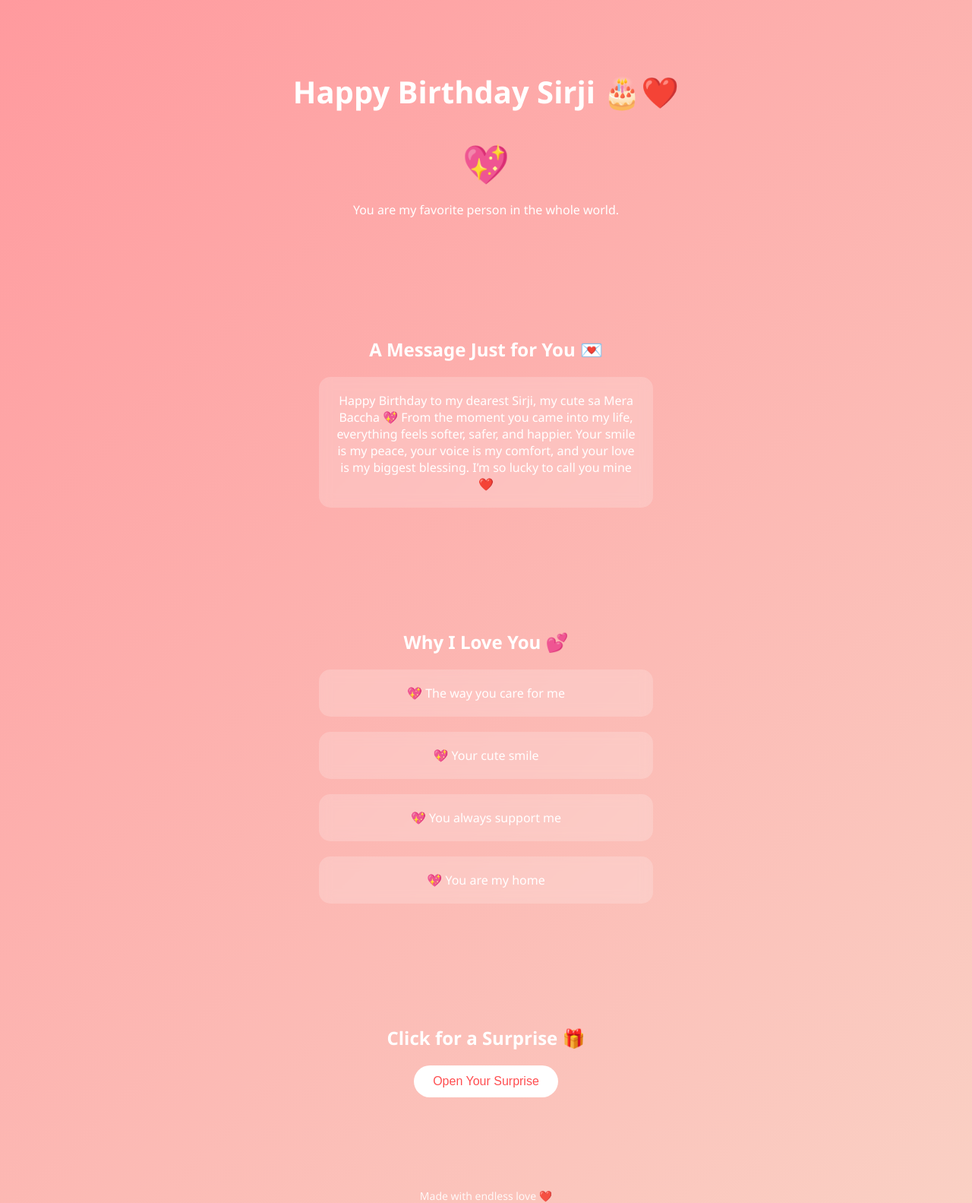
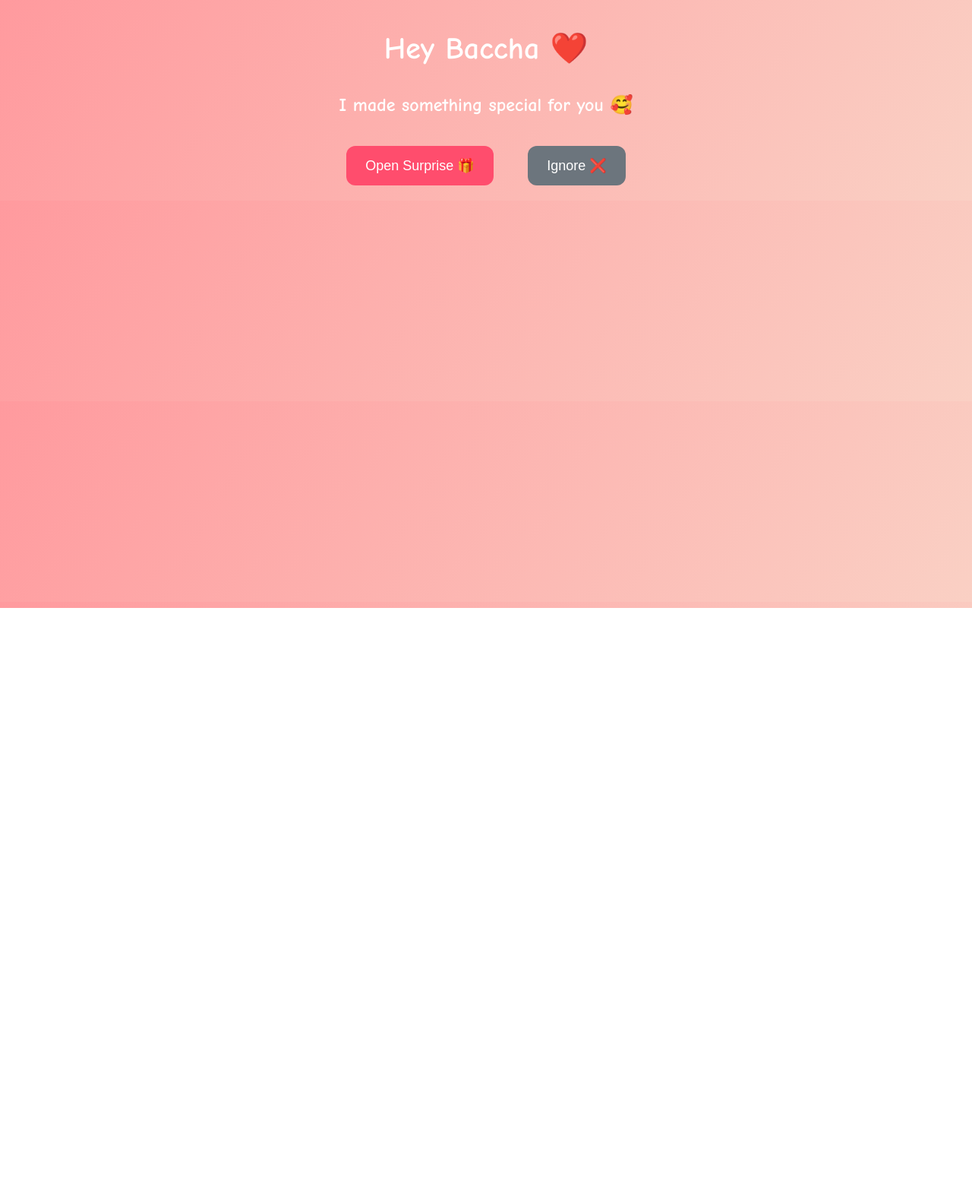
Before and after one commit to gargeebawaskar/birthday, a plain HTML site: page index.html in a window 1280 px wide. Shown: the whole page at 76% size. After the commit the page ends 800 px from the top, so only its background shows below. Drawn offline with Linux system fonts and the light colour scheme.

Commit message:
Add files via upload

```diff
--- a/index.html
+++ b/index.html
@@ -1,137 +1,122 @@
 <!DOCTYPE html>
-<html lang="en">
+<html>
 <head>
-<meta charset="UTF-8">
-<meta name="viewport" content="width=device-width, initial-scale=1.0">
-<title>Happy Birthday Sirji ❤️</title>
-
+    <title>Happy Birthday Baccha ❤️</title>
     <style>
         body {
             margin: 0;
-    font-family: 'Segoe UI', sans-serif;
             text-align: center;
-    background: linear-gradient(135deg, #ff9a9e, #fad0c4);
+            font-family: 'Comic Sans MS', cursive, sans-serif;
+            background: linear-gradient(120deg, #ff9a9e, #fad0c4);
+            color: white;
             overflow-x: hidden;
-    color: white;
         }
 
-section {
-    padding: 60px 20px;
+        h1 { margin-top: 50px; font-size: 40px; }
+        h2 { margin-top: 20px; }
+
+        .btn {
+            padding: 15px 25px;
+            font-size: 18px;
+            margin: 20px;
+            border: none;
+            border-radius: 12px;
+            cursor: pointer;
+            transition: transform 0.2s;
         }
 
-h1 {
-    font-size: 2.5em;
+        .btn:hover { transform: scale(1.1); }
+
+        .yes { background-color: #ff4d6d; color: white; }
+        .no { background-color: #6c757d; color: white; }
+
+        .emoji {
+            font-size: 45px;
+            cursor: pointer;
+            margin: 15px;
+            transition: transform 0.2s;
         }
 
-.heart {
-    font-size: 50px;
-    animation: beat 1s infinite;
+        .emoji:hover { transform: scale(1.3); }
+
+        #step2, #step3 {
+            display: none;
+            margin-top: 30px;
+            animation: fadeIn 1s ease-in-out;
         }
 
-@keyframes beat {
-    0%,100% { transform: scale(1); }
-    50% { transform: scale(1.2); }
-}
-
-.card {
-    background: rgba(255,255,255,0.2);
-    margin: 20px auto;
-    padding: 20px;
-    border-radius: 15px;
-    max-width: 400px;
-    backdrop-filter: blur(8px);
-}
-
-button {
-    padding: 12px 25px;
-    border: none;
-    border-radius: 25px;
-    background: white;
-    color: #ff4e50;
-    font-size: 16px;
-    cursor: pointer;
-    transition: 0.3s;
-}
-
-button:hover {
-    transform: scale(1.1);
+        @keyframes fadeIn {
+            from { opacity: 0; }
+            to { opacity: 1; }
         }
 
         /* Floating hearts */
-.floating-heart {
+        .heart {
             position: fixed;
-    bottom: -10px;
-    font-size: 24px;
-    animation: floatUp 5s linear forwards;
+            color: #ff1a75;
+            font-size: 25px;
+            animation: float 5s linear infinite;
         }
 
-@keyframes floatUp {
-    to {
-        transform: translateY(-100vh);
-        opacity: 0;
-    }
+        @keyframes float {
+            0% { transform: translateY(100vh); opacity: 1; }
+            100% { transform: translateY(-10vh); opacity: 0; }
         }
 
-footer {
-    margin-top: 40px;
-    font-size: 14px;
-    opacity: 0.9;
+        /* Cute bouncing text */
+        .bounce {
+            animation: bounce 1s infinite alternate;
+        }
+
+        @keyframes bounce {
+            from { transform: translateY(0px); }
+            to { transform: translateY(-10px); }
         }
     </style>
 </head>
-
 <body>
 
-<section>
-    <h1>Happy Birthday Sirji 🎂❤️</h1>
-    <div class="heart">💖</div>
-    <p>You are my favorite person in the whole world.</p>
-</section>
+    <h1 class="bounce">Hey Baccha ❤️</h1>
+    <h2>I made something special for you 🥰</h2>
 
-<section>
-    <h2>A Message Just for You 💌</h2>
-    <div class="card">
-        Happy Birthday to my dearest Sirji, my cute sa Mera Baccha 💖
-        From the moment you came into my life, everything feels softer, safer, and happier.
-        Your smile is my peace, your voice is my comfort, and your love is my biggest blessing.
-        I’m so lucky to call you mine ❤️
+    <button class="btn yes" onclick="showStep2()">Open Surprise 🎁</button>
+    <button class="btn no" onclick="alert('No escape baccha 😝')">Ignore ❌</button>
+
+    <div id="step2">
+        <h1>🎉 HAPPY BIRTHDAY BACCHA 🎉</h1>
+        <h2>Click an emoji cutie 👇</h2>
+
+        <span class="emoji" onclick="showStep3()">❤️</span>
+        <span class="emoji" onclick="showStep3()">😘</span>
+        <span class="emoji" onclick="showStep3()">🎂</span>
+        <span class="emoji" onclick="showStep3()">🐻</span>
     </div>
-</section>
 
-<section>
-    <h2>Why I Love You 💕</h2>
-    <div class="card">💖 The way you care for me</div>
-    <div class="card">💖 Your cute smile</div>
-    <div class="card">💖 You always support me</div>
-    <div class="card">💖 You are my home</div>
-</section>
-
-<section>
-    <h2>Click for a Surprise 🎁</h2>
-    <button onclick="showSurprise()">Open Your Surprise</button>
-    <p id="surpriseMessage" style="margin-top:20px; font-size:20px;"></p>
-</section>
-
-<footer>
-    Made with endless love ❤️
-</footer>
+    <div id="step3">
+        <h2 class="bounce">You are my cutest happiness 💖</h2>
+        <h2>I’m so lucky to have you in my life 🥺</h2>
+        <h2>Stay mine forever baccha ❤️</h2>
+    </div>
 
     <script>
-function showSurprise() {
-    document.getElementById("surpriseMessage").innerHTML =
-        "I LOVE YOU SO MUCH SIRJI 💞 Forever yours, your baccha 🥺❤️";
+        function showStep2() {
+            document.getElementById("step2").style.display = "block";
+        }
 
-    // Create floating hearts
-    for (let i = 0; i < 25; i++) {
+        function showStep3() {
+            document.getElementById("step3").style.display = "block";
+            createHearts();
+        }
+
+        function createHearts() {
+            setInterval(() => {
                 let heart = document.createElement("div");
-        heart.className = "floating-heart";
                 heart.innerHTML = "💖";
+                heart.classList.add("heart");
                 heart.style.left = Math.random() * 100 + "vw";
-        heart.style.animationDuration = (3 + Math.random() * 2) + "s";
                 document.body.appendChild(heart);
-
                 setTimeout(() => heart.remove(), 5000);
-    }
+            }, 300);
         }
     </script>
 
```
Lines whose indentation alone changed are shown as unchanged.
